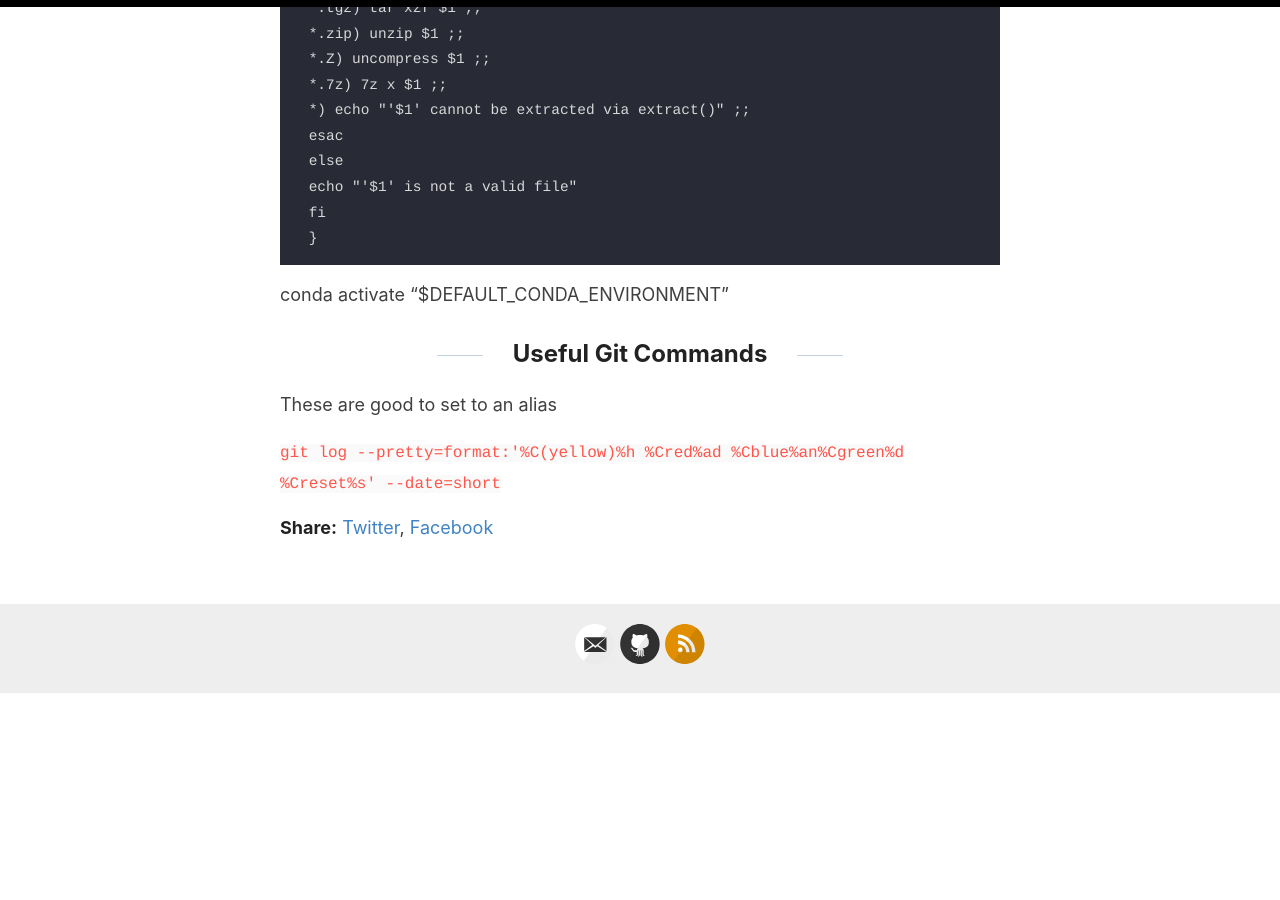
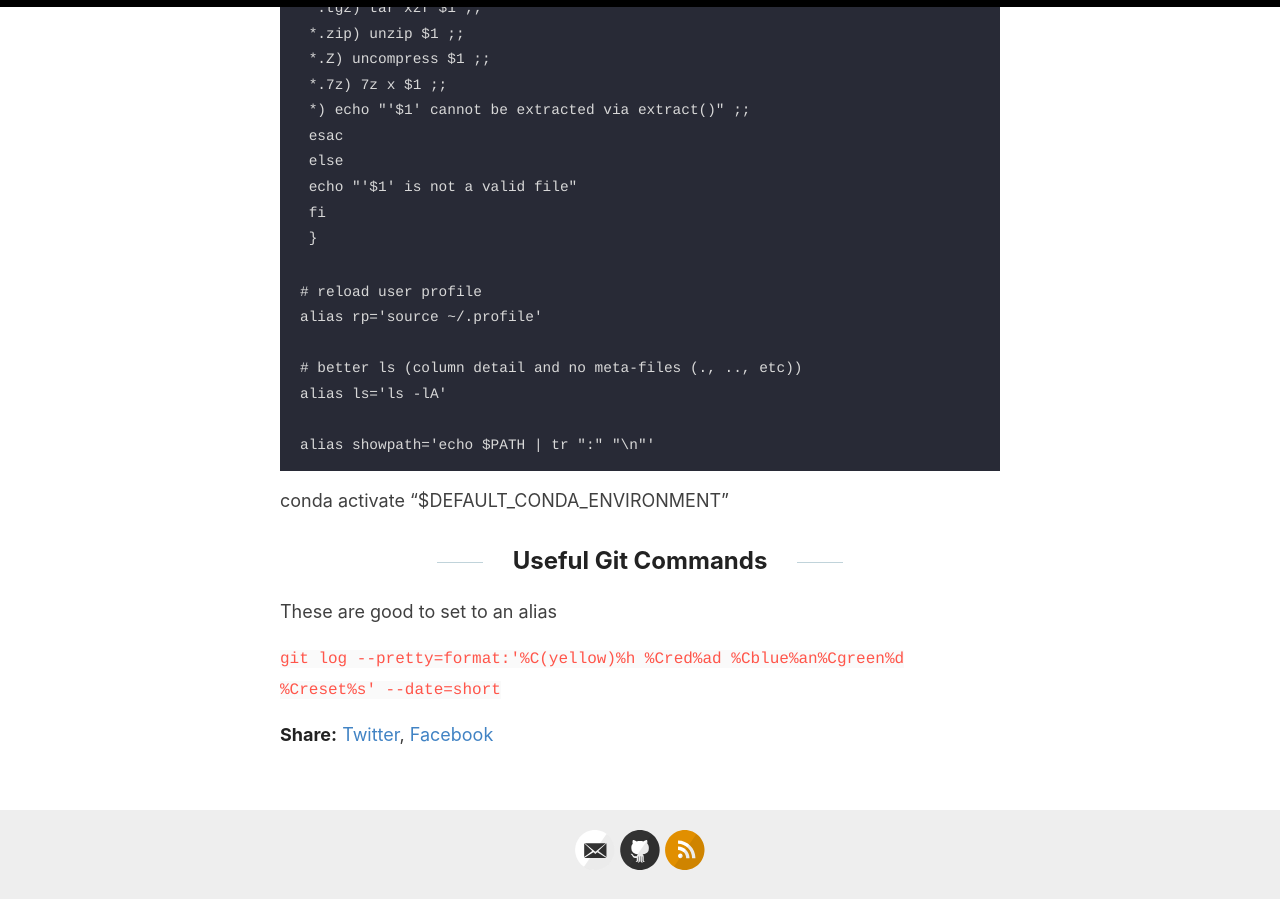
Before and after one commit to jss367/blog, a Jekyll site: the page built from _posts/2020-06-06-bash-aliases.md, in a window 1280 px wide and 900 px high, scrolled down 1198 px. Built offline with Jekyll 4.4.1, drawn with Linux system fonts in a browser that asks for light colours; our own code applies the rules of GitHub Pages for plain Markdown files; before the commit the page ends 1891 px from its top, so only the background shows below that.

Commit message:
Update 2020-06-06-bash-aliases.md

````diff
--- a/_posts/2020-06-06-bash-aliases.md
+++ b/_posts/2020-06-06-bash-aliases.md
@@ -52,6 +52,16 @@ function extract () {
  }
 ```
 
+```
+# reload user profile
+alias rp='source ~/.profile'
+
+# better ls (column detail and no meta-files (., .., etc))
+alias ls='ls -lA'
+
+alias showpath='echo $PATH | tr ":" "\n"'
+```
+
 conda activate "$DEFAULT_CONDA_ENVIRONMENT"
 
 
````
